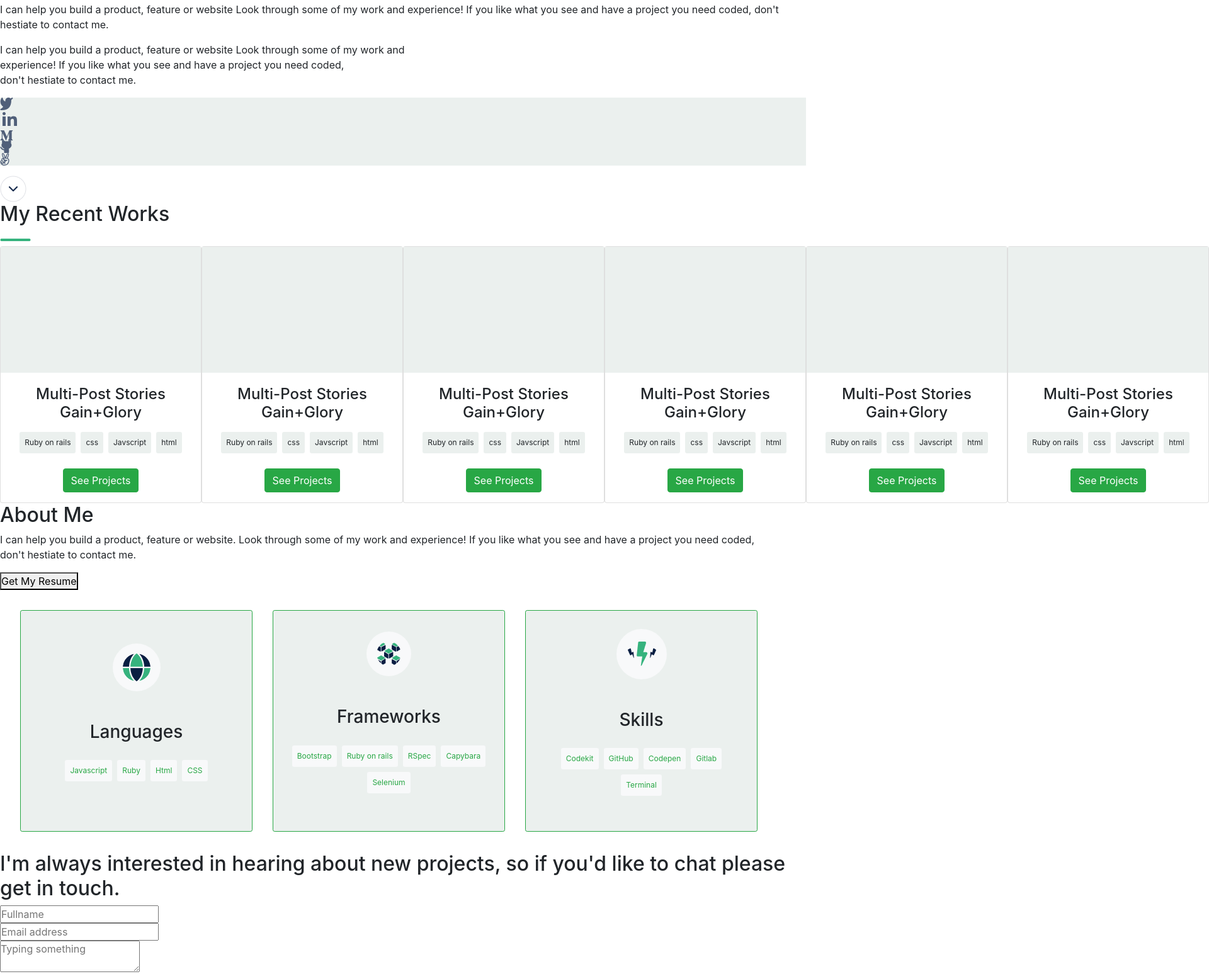
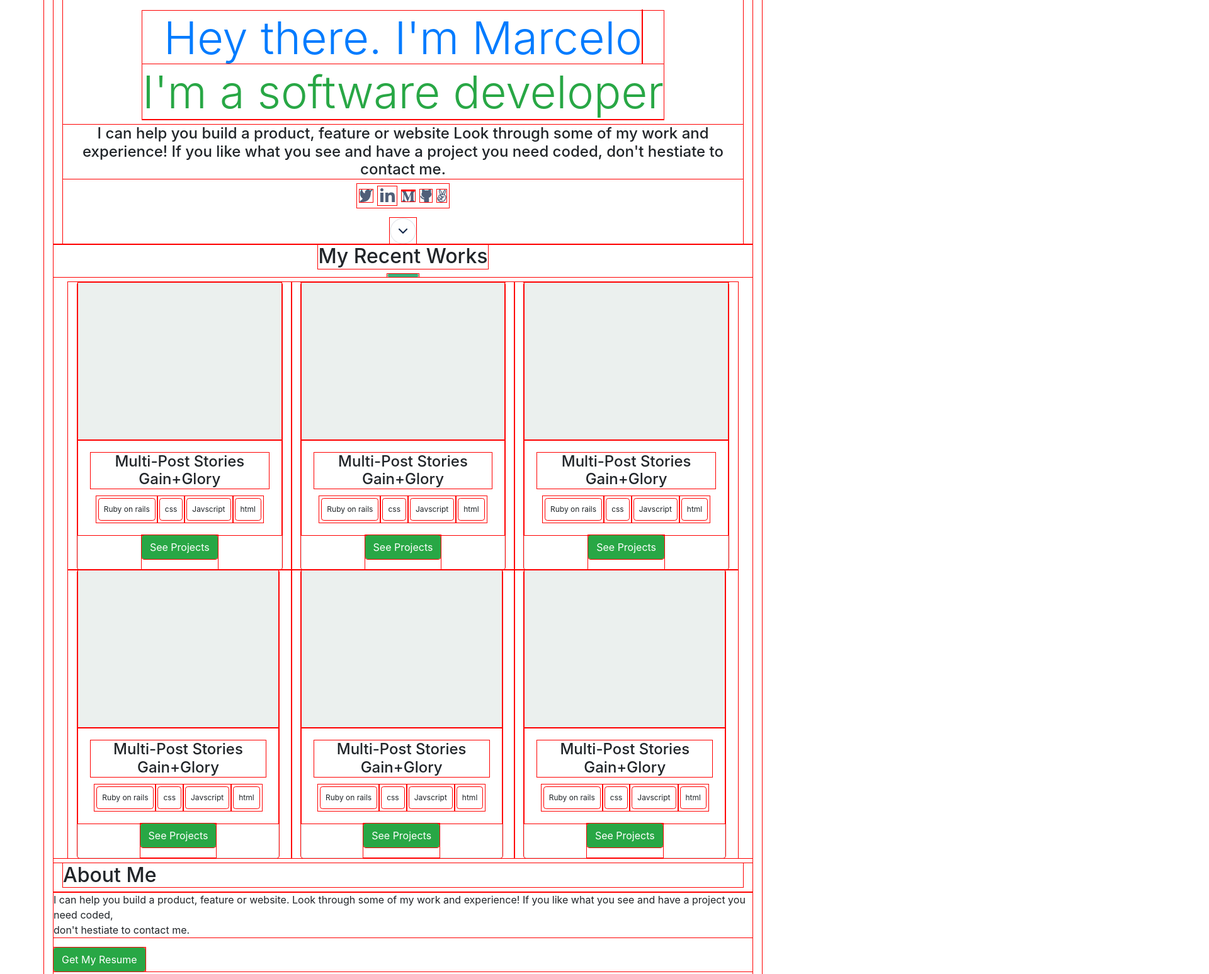
Before and after one commit to chelobotix/bootstrap-barrenechea-portfolio, a website: page index.html in a window 1280 px wide. Shown: the part 101-1648 px from the top of the page at 63% size, 1920 px wide, since content can reach past the window. Drawn offline with nearby package versions, Linux system fonts and the light colour scheme.

Commit message:
Add bootstrap style to header, heading and my works section

```diff
--- a/index.html
+++ b/index.html
@@ -17,8 +17,8 @@
     <link rel="stylesheet" href="https://stackpath.bootstrapcdn.com/bootstrap/4.3.1/css/bootstrap.min.css" />
     <link rel="stylesheet" href="style.css" />
   </head>
-  <body>
-    <header class="container-fluid d-flex justify-content-center fixed-top">
+  <body class="container">
+    <header class="container d-flex justify-content-center fixed-top">
       <div class="mobile-nav">
         <nav class="nav-item">
           <a href="index.html">
@@ -29,7 +29,7 @@
           <img src="images/Union.png" alt="menu button" />
         </nav>
       </div>
-      <div id="top-bar" class="d-flex flex-row navbar navbar-expand-lg navbar-light bg-light">
+      <div id="top-bar" class="dsk-nav navbar navbar-expand-lg navbar-light bg-light">
         <ul class="nav nav-pills">
           <li class="nav-item m-2">
             <a class="nav-link" href="#works">Portoflio</a>
@@ -44,42 +44,42 @@
       </div>
     </header>
 
-    <section>
-      <div>
-        <h1>
-          Hey there. I'm Marcelo <span><br />I'm a software developer</span>
+    <section class="heading container">
+      <div class="d-flex flex-column align-items-center">
+        <h1 class="display-3 text-primary text-center mt-5">
+          Hey there. I'm Marcelo <span class="text-success"><br />I'm a software developer</span>
         </h1>
-        <p>
+        <p class="p_heading_dsk text-center h4">
           I can help you build a product, feature or website Look through some of my work and experience! If you like what you see
           and have a project you need coded, don't hestiate to contact me.
         </p>
-        <p>
+        <p class="p_heading_mob text-center h4">
           I can help you build a product, feature or website Look through some of my work and<br />
           experience! If you like what you see and have a project you need coded,<br />
           don't hestiate to contact me.
         </p>
-        <ul>
-          <li>
+        <ul class="d-flex justify-content-center align-items-center">
+          <li class="m-1">
             <a href="https://twitter.com/marcealarconb">
               <img src="images/twitter.svg" alt="Twitter contact" />
             </a>
           </li>
-          <li>
+          <li class="m-1">
             <a href="https://www.linkedin.com/in/marceloalarconb/">
               <img src="images/linkedin.svg" alt="Linkedin contact" />
             </a>
           </li>
-          <li>
+          <li class="m-1">
             <a href="https://medium.com/@marceloalarconbarrenechea">
               <img src="images/medium.svg" alt="Medium contact" />
             </a>
           </li>
-          <li>
+          <li class="m-1">
             <a href="https://github.com/chelobotix/">
               <img src="images/github.svg" alt="GitHub contact" />
             </a>
           </li>
-          <li>
+          <li class="m-1">
             <a href="https://angel.co/u/marcelo-alarcon-1">
               <img src="images/angellist.svg" alt="Angelist contact" />
             </a>
@@ -96,14 +96,94 @@
 
     <!-- Works Section -->
     <div data-bs-spy="scroll" data-bs-target="#top-bar" data-bs-offset="0" class="scrollspy-example" tabindex="0">
-    <section>
-      <div id="works" >
+    <section class="container">
+      <div id="works" class="row d-flex flex-column align-items-center" >
         <h2>My Recent Works</h2>
-        <img src="images/Indicator.png" alt="divider" />
+        <img class="arrow1" src="images/Indicator.png" alt="divider" />
       </div>
 
-      <div class="d-flex align-items-center">
-        <article>
+      <div class="row align-items-center m-2">
+        <article class="col-sm-12 col-md-6 col-lg-4">
+          <div class="card d-flex flex-column align-items-center">
+            <div class="works-image"></div>
+            <div class="card-body d-flex flex-column align-items-center">
+              <h4 class="card-title">Multi-Post Stories Gain+Glory</h4>
+                <ul class="card-text d-flex">
+                  <div>
+                    <li class="p-2 m-1 rounded-sm">Ruby on rails</li>
+                  </div>
+                  <div>
+                    <li class="p-2 m-1 rounded-sm">css</li>
+                  </div>
+                  <div>
+                    <li class="p-2 m-1 rounded-sm">Javscript</li>
+                  </div>
+                  <div>
+                    <li class="p-2 m-1 rounded-sm">html</li>
+                </div>
+              </div>
+            </ul>
+            <div>
+              <button type="button" class="btn btn-success mb-3" href="#">See Projects</button>
+            </div>
+          </div>
+        </article>
+
+        <article class="col-sm-12 col-md-6 col-lg-4">
+          <div></div>
+          <div class="card d-flex flex-column align-items-center">
+            <div class="works-image"></div>
+            <div class="card-body d-flex flex-column align-items-center">
+              <h4 class="card-title">Multi-Post Stories Gain+Glory</h4>
+                <ul class="card-text d-flex">
+                  <div>
+                    <li class="p-2 m-1 rounded-sm">Ruby on rails</li>
+                  </div>
+                  <div>
+                    <li class="p-2 m-1 rounded-sm">css</li>
+                  </div>
+                  <div>
+                    <li class="p-2 m-1 rounded-sm">Javscript</li>
+                  </div>
+                  <div>
+                    <li class="p-2 m-1 rounded-sm">html</li>
+                </div>
+              </div>
+            </ul>
+            <div>
+              <button type="button" class="btn btn-success mb-3" href="#">See Projects</button>
+            </div>
+          </div>
+        </article>
+
+        <article class="col-sm-12 col-md-6 col-lg-4">
+          <div></div>
+          <div class="card d-flex flex-column align-items-center">
+            <div class="works-image"></div>
+            <div class="card-body d-flex flex-column align-items-center">
+              <h4 class="card-title">Multi-Post Stories Gain+Glory</h4>
+                <ul class="card-text d-flex">
+                  <div>
+                    <li class="p-2 m-1 rounded-sm">Ruby on rails</li>
+                  </div>
+                  <div>
+                    <li class="p-2 m-1 rounded-sm">css</li>
+                  </div>
+                  <div>
+                    <li class="p-2 m-1 rounded-sm">Javscript</li>
+                  </div>
+                  <div>
+                    <li class="p-2 m-1 rounded-sm">html</li>
+                </div>
+              </div>
+            </ul>
+            <div>
+              <button type="button" class="btn btn-success mb-3" href="#">See Projects</button>
+            </div>
+          </div>
+        </article>
+
+        <article class="col-sm-12 col-md-6 col-lg-4">
           <div></div>
           <div class="card d-flex flex-column align-items-center" style="width: 20rem;">
             <div class="works-image"></div>
@@ -130,7 +210,7 @@
           </div>
         </article>
 
-        <article>
+        <article class="col-sm-12 col-md-6 col-lg-4">
           <div></div>
           <div class="card d-flex flex-column align-items-center" style="width: 20rem;">
             <div class="works-image"></div>
@@ -157,88 +237,7 @@
           </div>
         </article>
 
-        <article>
-          <div></div>
-          <div class="card d-flex flex-column align-items-center" style="width: 20rem;">
-            <div class="works-image"></div>
-            <div class="card-body d-flex flex-column align-items-center">
-              <h4 class="card-title">Multi-Post Stories Gain+Glory</h4>
-                <ul class="card-text d-flex">
-                  <div>
-                    <li class="p-2 m-1 rounded-sm">Ruby on rails</li>
-                  </div>
-                  <div>
-                    <li class="p-2 m-1 rounded-sm">css</li>
-                  </div>
-                  <div>
-                    <li class="p-2 m-1 rounded-sm">Javscript</li>
-                  </div>
-                  <div>
-                    <li class="p-2 m-1 rounded-sm">html</li>
-                </div>
-              </div>
-            </ul>
-            <div>
-              <button type="button" class="btn btn-success mb-3" href="#">See Projects</button>
-            </div>
-          </div>
-        </article>
-
-        <article>
-          <div></div>
-          <div class="card d-flex flex-column align-items-center" style="width: 20rem;">
-            <div class="works-image"></div>
-            <div class="card-body d-flex flex-column align-items-center">
-              <h4 class="card-title">Multi-Post Stories Gain+Glory</h4>
-                <ul class="card-text d-flex">
-                  <div>
-                    <li class="p-2 m-1 rounded-sm">Ruby on rails</li>
-                  </div>
-                  <div>
-                    <li class="p-2 m-1 rounded-sm">css</li>
-                  </div>
-                  <div>
-                    <li class="p-2 m-1 rounded-sm">Javscript</li>
-                  </div>
-                  <div>
-                    <li class="p-2 m-1 rounded-sm">html</li>
-                </div>
-              </div>
-            </ul>
-            <div>
-              <button type="button" class="btn btn-success mb-3" href="#">See Projects</button>
-            </div>
-          </div>
-        </article>
-
-        <article>
-          <div></div>
-          <div class="card d-flex flex-column align-items-center" style="width: 20rem;">
-            <div class="works-image"></div>
-            <div class="card-body d-flex flex-column align-items-center">
-              <h4 class="card-title">Multi-Post Stories Gain+Glory</h4>
-                <ul class="card-text d-flex">
-                  <div>
-                    <li class="p-2 m-1 rounded-sm">Ruby on rails</li>
-                  </div>
-                  <div>
-                    <li class="p-2 m-1 rounded-sm">css</li>
-                  </div>
-                  <div>
-                    <li class="p-2 m-1 rounded-sm">Javscript</li>
-                  </div>
-                  <div>
-                    <li class="p-2 m-1 rounded-sm">html</li>
-                </div>
-              </div>
-            </ul>
-            <div>
-              <button type="button" class="btn btn-success mb-3" href="#">See Projects</button>
-            </div>
-          </div>
-        </article>
-
-        <article>
+        <article class="col-sm-12 col-md-6 col-lg-4">
           <div></div>
           <div class="card d-flex flex-column align-items-center" style="width: 20rem;">
             <div class="works-image"></div>
@@ -272,9 +271,9 @@
 
 
       <div id="about-section">
-        <section>
-          <article>
-            <div>
+        <section class="container">
+          <article class="row" >
+            <div class="col-12">
               <h2>About Me</h2>
             </div>
             <p>
@@ -283,12 +282,12 @@
               don't hestiate to contact me.
             </p>
             <div>
-              <button type="button" href="#">Get My Resume</button>
+              <button class="btn btn-success" type="button" href="#">Get My Resume</button>
             </div>
           </article>
 
-          <ul class="d-flex align-items-center m-3">
-            <li class="d-flex flex-column align-items-center justify-content-center border border-success rounded-sm m-3" style="width: 369px; height: 352px">
+          <ul class="row d-flex align-items-center m-3">
+            <li class="col-12 col-md-4 d-flex flex-column align-items-center justify-content-center border border-success rounded-sm m-3" style="width: 369px; height: 352px">
               <div>
                 <div>
                   <img src="images/Frame.png" class="p-3 bg-light rounded-circle" alt="" />
@@ -298,22 +297,22 @@
                 <h3 class="m-4">Languages</h3>
                 <ul class="d-flex align-items-center">
                   <div>
-                    <li class="p-2 m-1 rounded-sm bg-light text-success">Javascript</li>
+                    <li class="p-2 m-1"><h5><span class="badge bg-primary">Javascript</span></h5></li>
                   </div>
                   <div>
-                    <li class="p-2 m-1 rounded-sm bg-light text-success">Ruby</li>
+                    <li class="p-2 m-1"><h5><span class="badge rounded-pill bg-success">Ruby</span></h5></li>
                   </div>
                   <div>
-                    <li class="p-2 m-1 rounded-sm bg-light text-success">Html</li>
+                    <li class="p-2 m-1"><h5><span class="badge bg-warning text-dark">Html</span></h5></li>
                   </div>
                   <div>
-                    <li class="p-2 m-1 rounded-sm bg-light text-success">CSS</li>
+                    <li class="p-2 m-1"><h5><span class="badge bg-info text-dark">CSS</span></h5></li>
                   </div>
                 </ul>
               </div>
             </li>
 
-            <li class="d-flex flex-column align-items-center justify-content-center border border-success rounded-sm m-3" style="width: 369px; height: 352px">
+            <li class="col-12 col-md-4 d-flex flex-column align-items-center justify-content-center border border-success rounded-sm m-3" style="width: 369px; height: 352px">
               <div>
                 <div>
                   <img src="images/Group.png" class="p-3 bg-light rounded-circle" alt="" />
@@ -323,25 +322,25 @@
                 <h3 class="m-4">Frameworks</h3>
                 <ul class="d-flex align-items-center justify-content-center flex-wrap">
                   <div>
-                    <li class="p-2 m-1 rounded-sm bg-light text-success">Bootstrap</li>
+                    <li class="p-2 m-1"><h5><span class="badge bg-primary">Bootstrap</span></h5></li>
                   </div>
                   <div>
-                    <li class="p-2 m-1 rounded-sm bg-light text-success">Ruby on rails</li>
+                    <li class="p-2 m-1"><h5><span class="badge rounded-pill bg-success">Ruby on rails</span></h5></li>
                   </div>
                   <div>
-                    <li class="p-2 m-1 rounded-sm bg-light text-success">RSpec</li>
+                    <li class="p-2 m-1"><h5><span class="badge bg-warning text-dark">RSpec</span></h5></li>
                   </div>
                   <div>
-                    <li class="p-2 m-1 rounded-sm bg-light text-success">Capybara</li>
+                    <li class="p-2 m-1"><h5><span class="badge bg-info text-dark">Capybara</span></h5></li>
                   </div>
                   <div>
-                    <li class="p-2 m-1 rounded-sm bg-light text-success">Selenium</li>
+                    <li class="p-2 m-1"><h5><span class="badge bg-danger text-dark">Selenium</span></h5></li>
                   </div>
                 </ul>
               </div>
             </li>
 
-            <li class="d-flex flex-column align-items-center justify-content-center border border-success rounded-sm m-3" style="width: 369px; height: 352px">
+            <li class="col-12 col-md-4 d-flex flex-column align-items-center justify-content-center border border-success rounded-sm m-3" style="width: 369px; height: 352px">
               <div>
                 <div>
                   <img src="images/skills.png" class="p-3 bg-light rounded-circle" alt="skills" />
@@ -351,19 +350,19 @@
                 <h3 class="m-4">Skills</h3>
                 <ul class="d-flex align-items-center justify-content-center flex-wrap">
                   <div>
-                    <li class="p-2 m-1 rounded-sm bg-light text-success">Codekit</li>
+                    <li class="p-2 m-1"><h5><span class="badge bg-primary">Codekid</span></h5></li>
                   </div>
                   <div>
-                    <li class="p-2 m-1 rounded-sm bg-light text-success">GitHub</li>
+                    <li class="p-2 m-1"><h5><span class="badge rounded-pill bg-success">GitHub</span></h5></li>
                   </div>
                   <div>
-                    <li class="p-2 m-1 rounded-sm bg-light text-success">Codepen</li>
+                    <li class="p-2 m-1"><h5><span class="badge bg-warning text-dark">Codepen</span></h5></li>
                   </div>
                   <div>
-                    <li class="p-2 m-1 rounded-sm bg-light text-success">Gitlab</li>
+                    <li class="p-2 m-1"><h5><span class="badge bg-info text-dark">Gitlab</span></h5></li>
                   </div>
                   <div>
-                    <li class="p-2 m-1 rounded-sm bg-light text-success">Terminal</li>
+                    <li class="p-2 m-1"><h5><span class="badge bg-danger text-dark">Terminal</span></h5></li>
                   </div>
                 </ul>
               </div>
@@ -438,7 +437,7 @@
 
     <footer>
       <a href="mailto:marceloalarconbarrenechea@gmail.com">
-        <h3>marceloalarconbarrenechea@gmail.com</h3>
+        <h3>barrenechea@gmail.com</h3>
       </a>
     </footer>
 
--- a/style.css
+++ b/style.css
@@ -1,9 +1,28 @@
 * {
   padding: 0;
   margin: 0;
+  outline: 1px solid red;
+}
+
+.arrow1 {
+  width: 50px;
+  height: 5px;
 }
 
 @media only screen and (max-width: 767px) {
+  .p_heading_dsk {
+    display: none;
+  }
+
+  .dsk-nav {
+    display: none;
+    background-color: aqua;
+  }
+  .works-image {
+    background-color: #ebf0ee;
+    width: 100%;
+    height: 250px;
+  }
 }
 
 @media only screen and (min-width: 768px) {
@@ -11,15 +30,22 @@
     display: none;
   }
 
+  .heading {
+    margin-top: 70px;
+  }
+
+  .p_heading_mob {
+    display: none;
+  }
+
   .works-image {
-    background-color: #EBF0EE;
+    background-color: #ebf0ee;
     width: 100%;
-    height: 200px;
+    height: 250px;
   }
 
   li {
     list-style-type: none;
-    background-color: #EBF0EE;
     font-size: 12px;
   }
 
```
